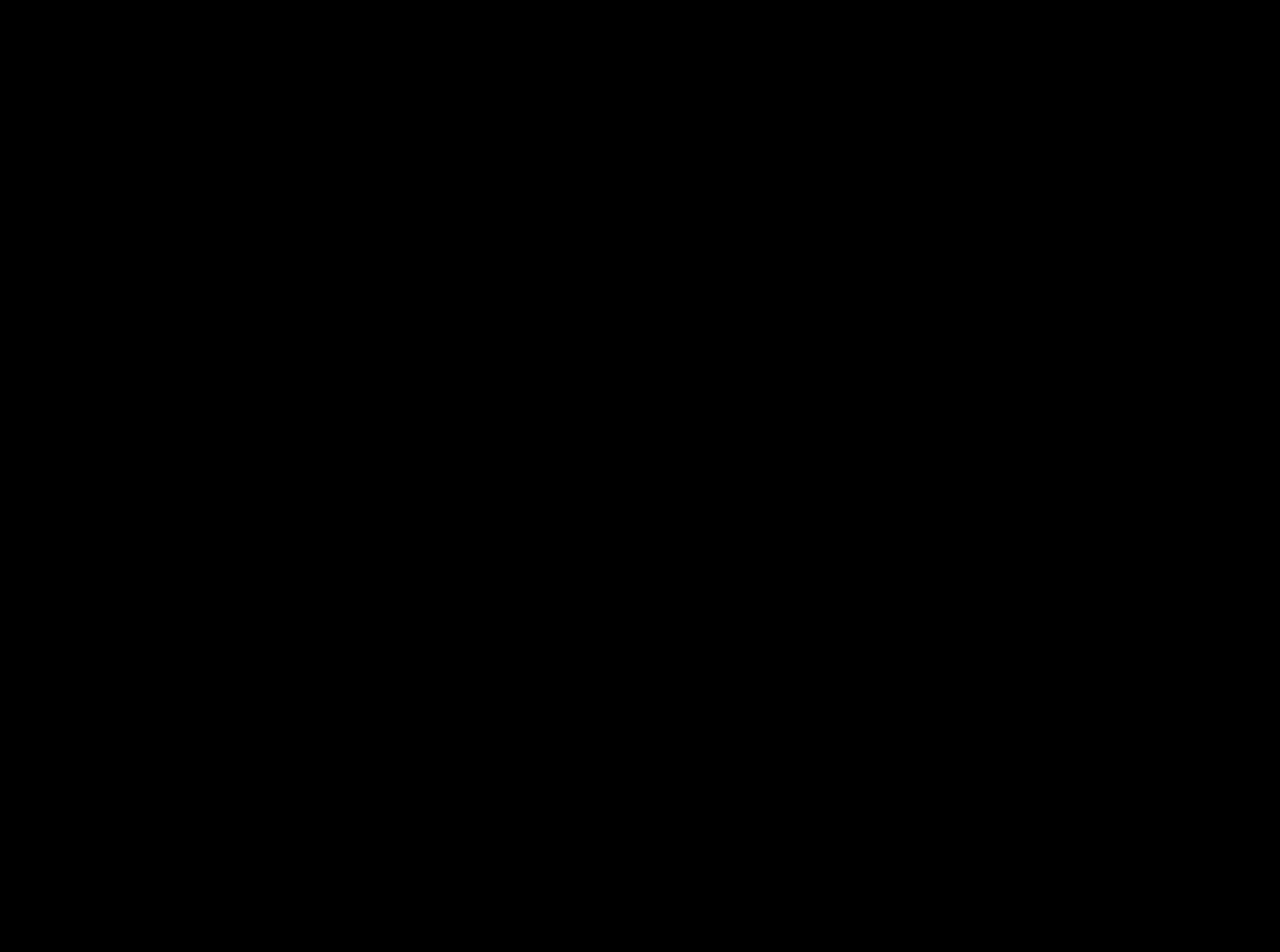
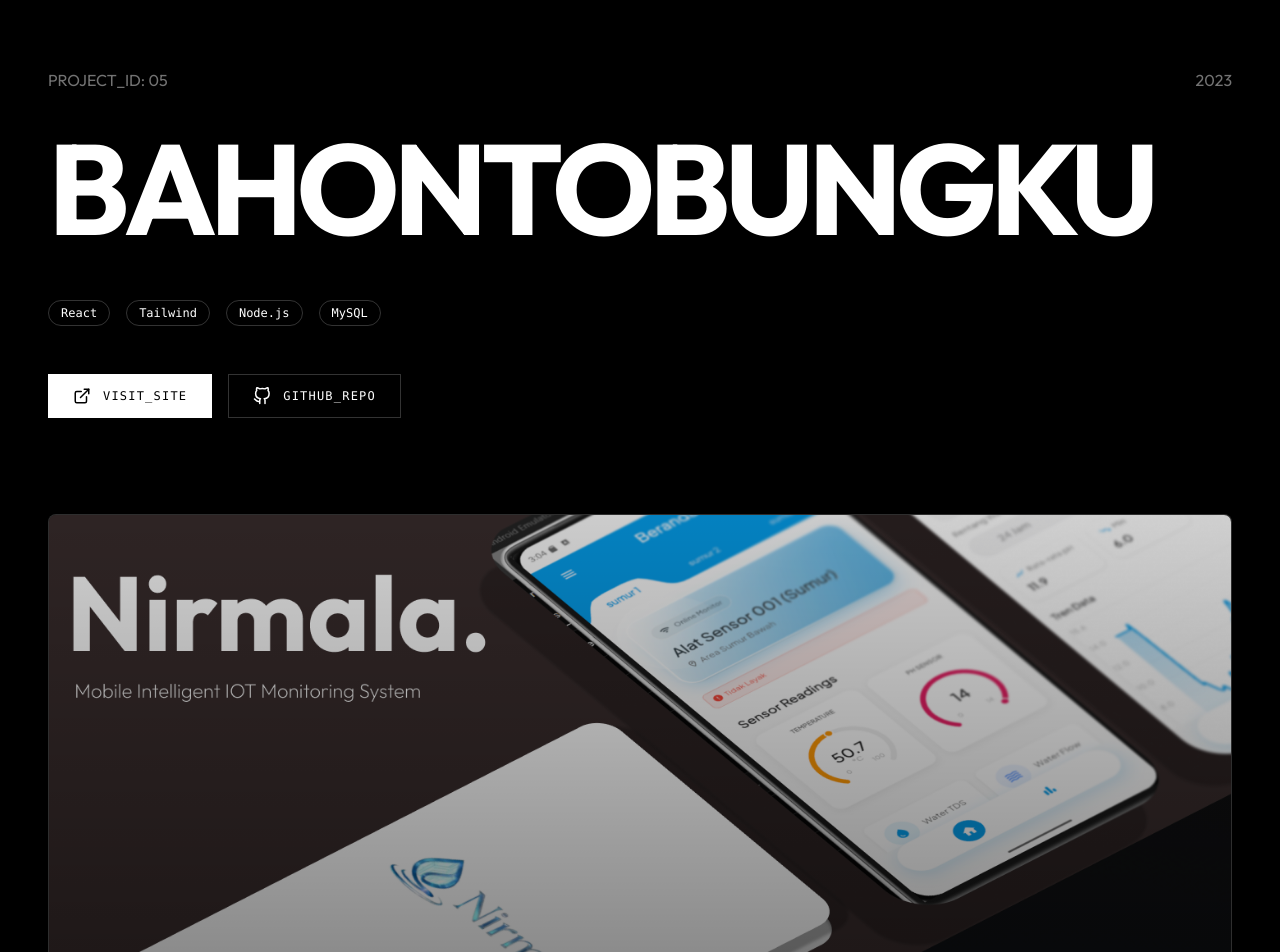
Before and after one commit to Amrlmlna/AmirulMaulana, a Next.js app: page /work/Bahontobungku in a window 1280 px wide. Before the commit this address had no page. Shown: the part 60-1012 px from the top of the page. Before the commit the page ends 800 px from the top, so only its background shows below. Built offline with nearby package versions, Linux system fonts and the light colour scheme.

Commit message:
add live url site on preject view page component

```diff
--- a/components/ProjectView.tsx
+++ b/components/ProjectView.tsx
@@ -49,23 +49,29 @@
             </motion.div>
 
             {/* Action Buttons */}
-            {(project.githubUrl || project.downloadUrl) && (
+            {(project.githubUrl || project.downloadUrl || project.liveUrl) && (
                 <motion.div
                     initial={{ opacity: 0, y: 10 }}
                     animate={{ opacity: 1, y: 0 }}
                     transition={{ duration: 0.8, delay: 0.5 }}
                     className="flex flex-wrap gap-4 mb-24"
                 >
-                    {project.githubUrl && (
-                        <a href={project.githubUrl} target="_blank" rel="noopener noreferrer" className="group flex items-center gap-3 border border-white/20 px-6 py-3 hover:bg-white hover:text-black hover:border-white transition-all">
-                             <svg width="18" height="18" viewBox="0 0 24 24" fill="none" stroke="currentColor" strokeWidth="2" strokeLinecap="round" strokeLinejoin="round" className="group-hover:stroke-black transition-colors"><path d="M9 19c-5 1.5-5-2.5-7-3m14 6v-3.87a3.37 3.37 0 0 0-.94-2.61c3.14-.35 6.44-1.54 6.44-7A5.44 5.44 0 0 0 20 4.77 5.07 5.07 0 0 0 19.91 1S18.73.65 16 2.48a13.38 13.38 0 0 0-7 0C6.27.65 5.09 1 5.09 1A5.07 5.07 0 0 0 5 4.77a5.44 5.44 0 0 0-1.5 3.78c0 5.42 3.3 6.61 6.44 7A3.37 3.37 0 0 0 9 18.13V22"></path></svg>
-                             <span className="font-mono text-xs tracking-widest">GITHUB_REPO</span>
+                    {project.liveUrl && (
+                        <a href={project.liveUrl} target="_blank" rel="noopener noreferrer" className="group flex items-center gap-3 bg-white text-black border border-white px-6 py-3 hover:bg-neutral-200 transition-all">
+                             <svg width="18" height="18" viewBox="0 0 24 24" fill="none" stroke="currentColor" strokeWidth="2" strokeLinecap="round" strokeLinejoin="round"><path d="M18 13v6a2 2 0 0 1-2 2H5a2 2 0 0 1-2-2V8a2 2 0 0 1 2-2h6"></path><polyline points="15 3 21 3 21 9"></polyline><line x1="10" y1="14" x2="21" y2="3"></line></svg>
+                             <span className="font-mono text-xs tracking-widest">VISIT_SITE</span>
                         </a>
                     )}
                     {project.downloadUrl && (
                         <a href={project.downloadUrl} target="_blank" rel="noopener noreferrer" className="group flex items-center gap-3 bg-white text-black border border-white px-6 py-3 hover:bg-neutral-200 transition-all">
                              <svg width="18" height="18" viewBox="0 0 24 24" fill="none" stroke="currentColor" strokeWidth="2" strokeLinecap="round" strokeLinejoin="round"><path d="M21 15v4a2 2 0 0 1-2 2H5a2 2 0 0 1-2-2v-4"></path><polyline points="7 10 12 15 17 10"></polyline><line x1="12" y1="15" x2="12" y2="3"></line></svg>
                              <span className="font-mono text-xs tracking-widest">DOWNLOAD_APP</span>
+                        </a>
+                    )}
+                    {project.githubUrl && (
+                        <a href={project.githubUrl} target="_blank" rel="noopener noreferrer" className="group flex items-center gap-3 border border-white/20 px-6 py-3 hover:bg-white hover:text-black hover:border-white transition-all">
+                             <svg width="18" height="18" viewBox="0 0 24 24" fill="none" stroke="currentColor" strokeWidth="2" strokeLinecap="round" strokeLinejoin="round" className="group-hover:stroke-black transition-colors"><path d="M9 19c-5 1.5-5-2.5-7-3m14 6v-3.87a3.37 3.37 0 0 0-.94-2.61c3.14-.35 6.44-1.54 6.44-7A5.44 5.44 0 0 0 20 4.77 5.07 5.07 0 0 0 19.91 1S18.73.65 16 2.48a13.38 13.38 0 0 0-7 0C6.27.65 5.09 1 5.09 1A5.07 5.07 0 0 0 5 4.77a5.44 5.44 0 0 0-1.5 3.78c0 5.42 3.3 6.61 6.44 7A3.37 3.37 0 0 0 9 18.13V22"></path></svg>
+                             <span className="font-mono text-xs tracking-widest">GITHUB_REPO</span>
                         </a>
                     )}
                 </motion.div>
--- a/data/projects.ts
+++ b/data/projects.ts
@@ -11,6 +11,7 @@
   images: string[];
   githubUrl?: string;
   downloadUrl?: string; // For APKs or Installers
+  liveUrl?: string; // For live websites
 };
 
 export const projects: Project[] = [
@@ -67,4 +68,18 @@
     solution: "Built a resilient MQTT broker architecture with offline-first data caching in the mobile app.",
     images: ["/Nirmala.png"],
   },
+  {
+    id: "05",
+    slug: "Bahontobungku",
+    title: "BAHONTOBUNGKU",
+    category: "Goverment Web",
+    stack: "React, Tailwind, Node.js, MySQL",
+    year: "2023",
+    description: "The official digital portal for Bahontobungku Village, designed to streamline public services and enhance government transparency. This platform serves as a central hub for administrative updates, tourism promotion, and community resources, bridging the gap between local leadership and residents.",
+    challenge: "Overcoming the lack of digital infrastructure to provide centralized information and efficient public services for the community.",
+    solution: "Developed a responsive full-stack web platform with a dynamic content management system, digitizing village records and enabling transparent communication between the government and citizens.",
+    images: ["/Nirmala.png"],
+    githubUrl: "https://github.com/RasyaRahmatSyaban/project-desa/graphs/contributors",
+    liveUrl: "https://bahontobungku.cloud/",
+  },
 ];
```
